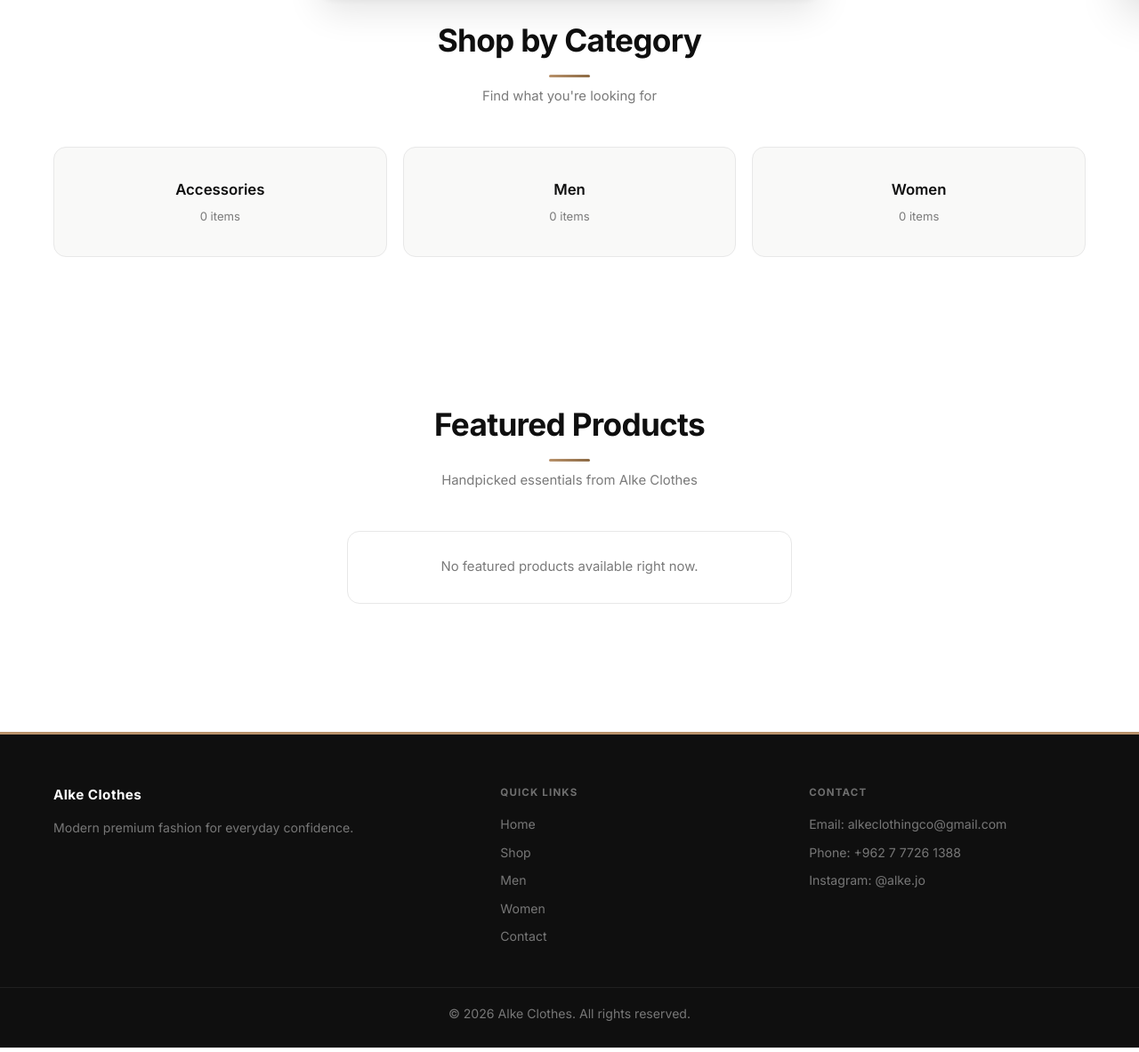
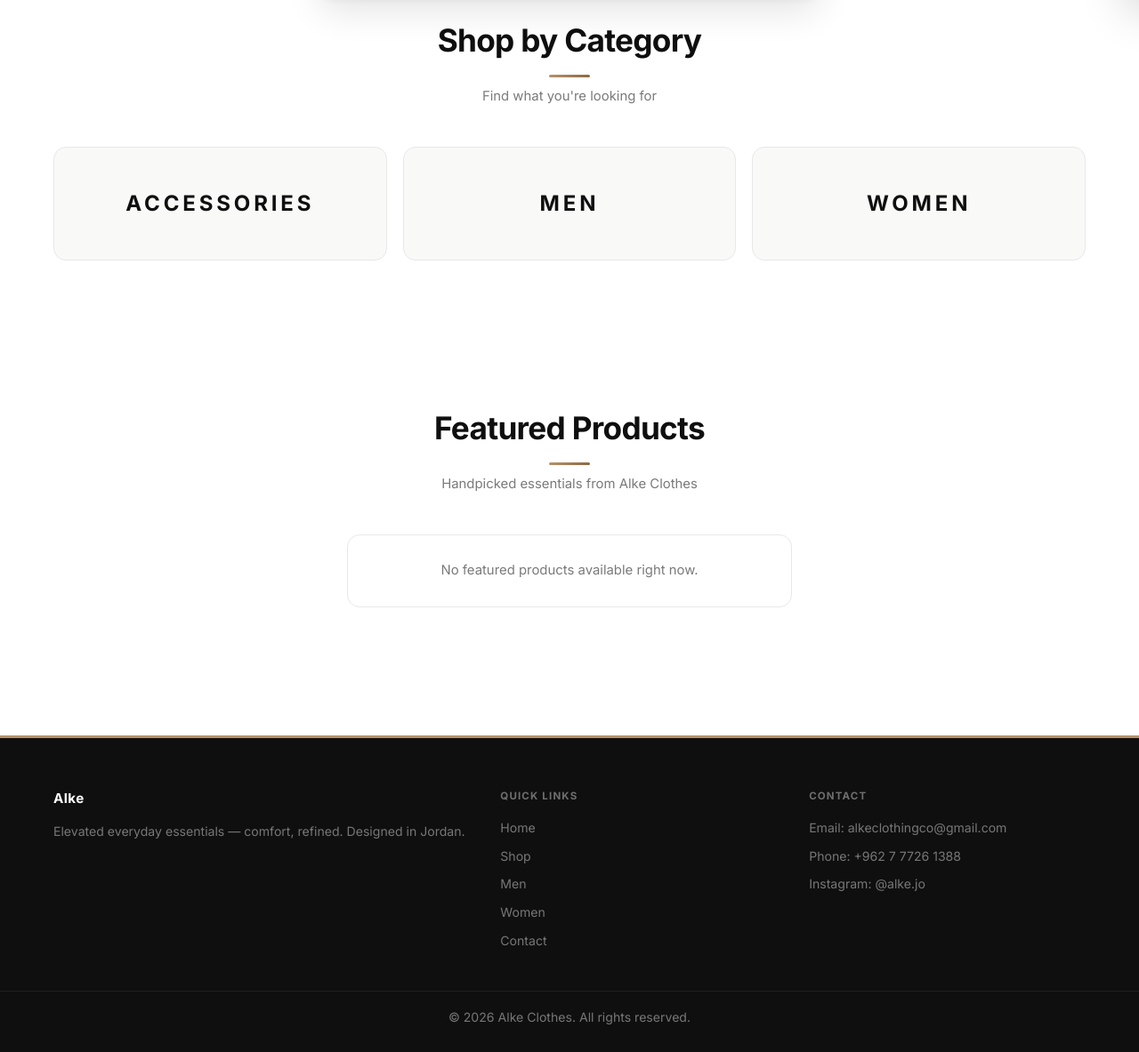
Before and after one commit to Nour-Zaid/alke, a PHP site: page / in a window 1280 px wide. Shown: the part 788-1971 px from the top of the page at 89% size. Run offline with PHP 8.4, Linux system fonts and the light colour scheme; data comes from the database, SQL or seed files in the repository; data that the repository does not hold is empty.

Commit message:
Brand copy + cleaner category cards
- Footer tagline and SEO meta description tailored to Alke (Jordan, fleece)
- Category cards: remove item count, larger uppercase name that stands out

Co-Authored-By: Claude Opus 4.8 <noreply@anthropic.com>

```diff
--- a/css/style.css
+++ b/css/style.css
@@ -1779,7 +1779,10 @@ a.cart-clear:hover, button.cart-clear:hover {
   gap: 18px;
 }
 .category-card {
-  display: block;
+  display: flex;
+  align-items: center;
+  justify-content: center;
+  min-height: 128px;
   padding: 34px 24px;
   text-align: center;
   background: var(--soft-bg);
@@ -1796,14 +1799,14 @@ a.cart-clear:hover, button.cart-clear:hover {
 }
 .category-card h3 {
   color: var(--ink);
-  font-size: 1.05rem;
-  font-weight: 600;
-  margin-bottom: 6px;
-}
-.category-card p {
-  color: var(--muted);
-  font-size: .82rem;
-}
+  font-size: 1.5rem;
+  font-weight: 700;
+  letter-spacing: .16em;
+  text-transform: uppercase;
+  margin: 0;
+  transition: color .2s var(--ease);
+}
+.category-card:hover h3 { color: var(--accent-dark); }
 
 /* ── Breadcrumbs ────────────────────────────────────────────── */
 .breadcrumbs {
--- a/includes/footer.php
+++ b/includes/footer.php
@@ -1,8 +1,8 @@
 <footer class="site-footer">
     <div class="container footer-grid">
       <div>
-        <h3>Alke Clothes</h3>
-        <p>Modern premium fashion for everyday confidence.</p>
+        <h3>Alke</h3>
+        <p>Elevated everyday essentials — comfort, refined. Designed in Jordan.</p>
       </div>
 
       <div>
--- a/includes/header.php
+++ b/includes/header.php
@@ -53,11 +53,12 @@ if (!empty($_SESSION['cart'])) {
 <head>
   <meta charset="UTF-8">
   <meta name="viewport" content="width=device-width, initial-scale=1.0">
+  <meta name="description" content="Alke — elevated everyday essentials. Premium 310 GSM fleece tracksuits and hoodies in Sand &amp; Black. Designed in Jordan.">
   <meta name="csrf-token" content="<?php echo alke_esc(alke_csrf_token()); ?>">
   <title>Alke Clothes</title>
   <link rel="icon" type="image/png" href="/alke/assets/favicon.png">
   <link rel="apple-touch-icon" href="/alke/assets/favicon.png">
-  <link rel="stylesheet" href="/alke/css/style.css?v=4.2">
+  <link rel="stylesheet" href="/alke/css/style.css?v=4.3">
 </head>
 <body>
   <header class="site-header">
--- a/index.php
+++ b/index.php
@@ -48,7 +48,6 @@ if ($catResult) {
         <?php foreach ($homeCategories as $cat): ?>
           <a href="/alke/pages/products.php?category=<?php echo (int)$cat['id']; ?>" class="category-card">
             <h3><?php echo alke_esc($cat['name']); ?></h3>
-            <p><?php echo (int)$cat['product_count']; ?> item<?php echo (int)$cat['product_count'] === 1 ? '' : 's'; ?></p>
           </a>
         <?php endforeach; ?>
       </div>
```
